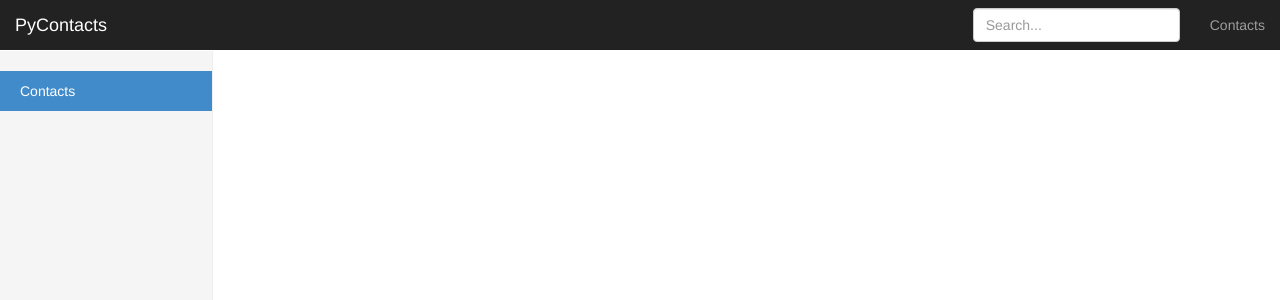
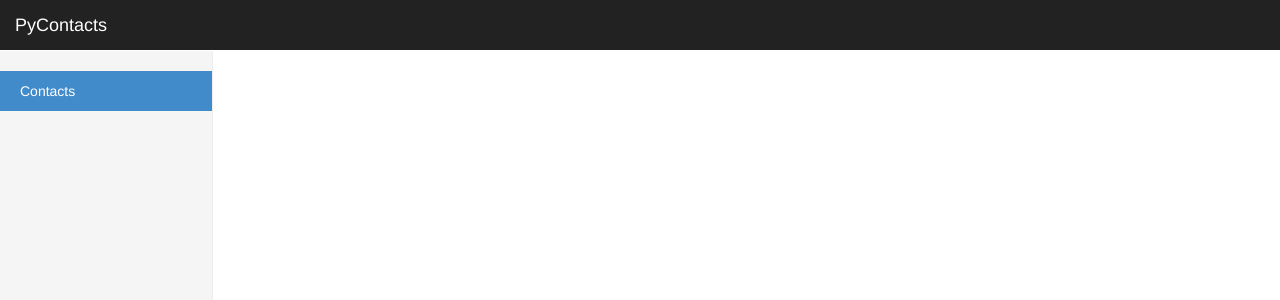
Before and after one commit to mattmakai/compare-python-web-frameworks, a Flask app: template flask_sqlalchemy/templates/base.html in a window 1280 px wide. Shown: the top 300 px of the page. Run offline with Flask 2, Linux system fonts and the light colour scheme; the template is opened without the code that fills it, so the values that code supplies are empty; some libraries are stand-ins or nearby versions.

Commit message:
updating flask app

```diff
--- a/flask_sqlalchemy/templates/top-bar.html
+++ b/flask_sqlalchemy/templates/top-bar.html
@@ -1,21 +1,7 @@
 <nav class="navbar navbar-inverse navbar-fixed-top">
   <div class="container-fluid">
     <div class="navbar-header">
-      <button type="button" class="navbar-toggle collapsed" data-toggle="collapse" data-target="#navbar" aria-expanded="false" aria-controls="navbar">
-        <span class="sr-only">Toggle navigation</span>
-        <span class="icon-bar"></span>
-        <span class="icon-bar"></span>
-        <span class="icon-bar"></span>
-      </button>
       <a class="navbar-brand" href="#">PyContacts</a>
-    </div>
-    <div id="navbar" class="navbar-collapse collapse">
-      <ul class="nav navbar-nav navbar-right">
-        <li><a href="#">Contacts</a></li>
-      </ul>
-      <form class="navbar-form navbar-right">
-        <input type="text" class="form-control" placeholder="Search...">
-      </form>
     </div>
   </div>
 </nav>
```
